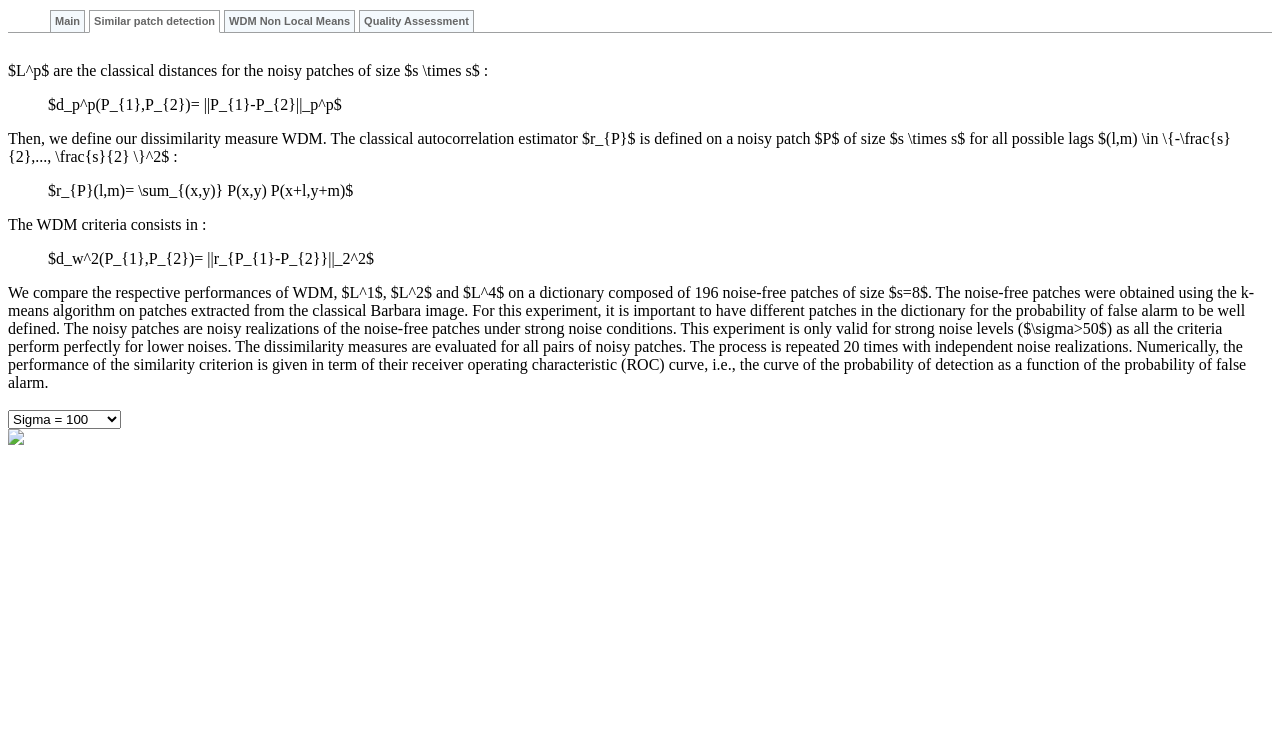
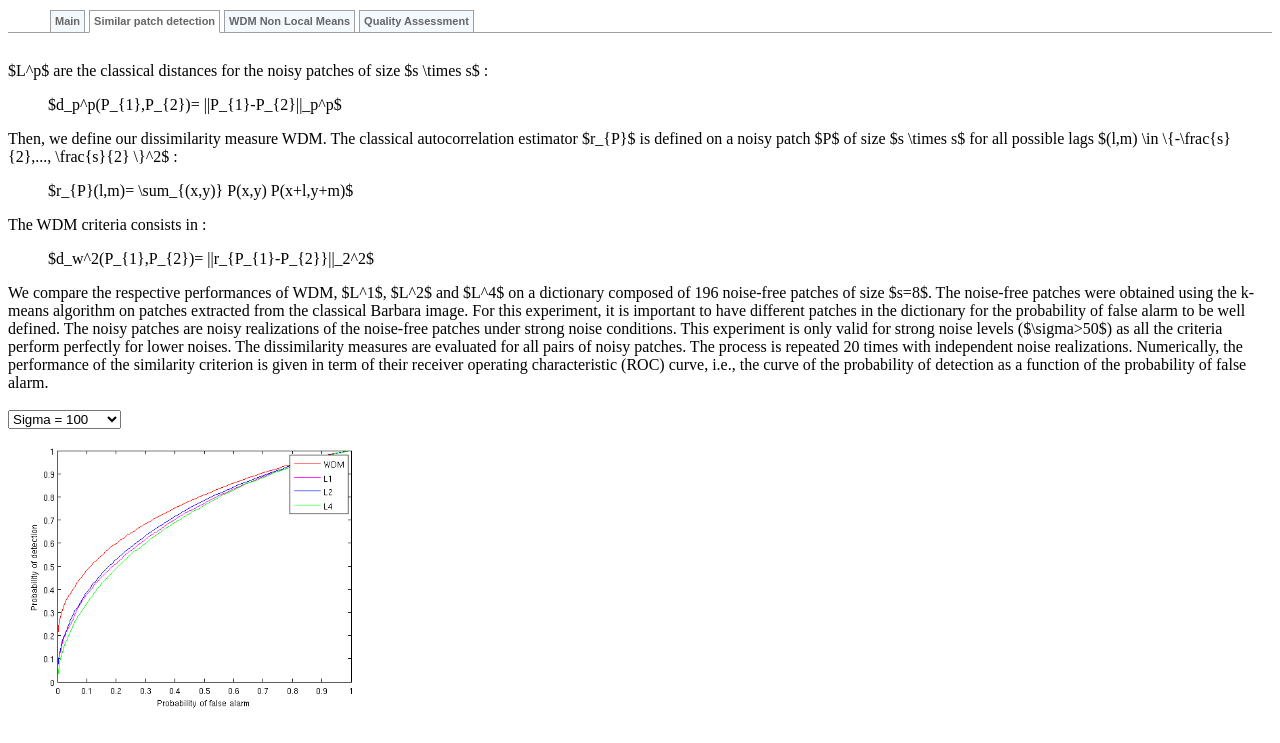
Before and after one commit to Jdawleer/A-correlation-based-dissimilarity-measure-for-noisy-patches, a plain HTML site: page SPD.html in a window 1280 px wide. Shown: the part 101-844 px from the top of the page. Before the commit the page ends 800 px from the top, so only its background shows below. Drawn offline with nearby package versions, Linux system fonts and the light colour scheme.

Commit message:
Update SPD.html

```diff
--- a/SPD.html
+++ b/SPD.html
@@ -75,7 +75,7 @@ This experiment is only valid for strong noise levels ($\sigma>50$) as all the c
 
     <br>
 
-    <img id="Im1" src="Images/SPD/expe-barbara-dico3-Corr-VS-L1L2L4-sig=100.png" width="30%" />
+    <img id="Im1" src="Image/SPD/expe-barbara-dico3-Corr-VS-L1L2L4-sig=100.png" width="30%" />
 
 
     <br>
```
